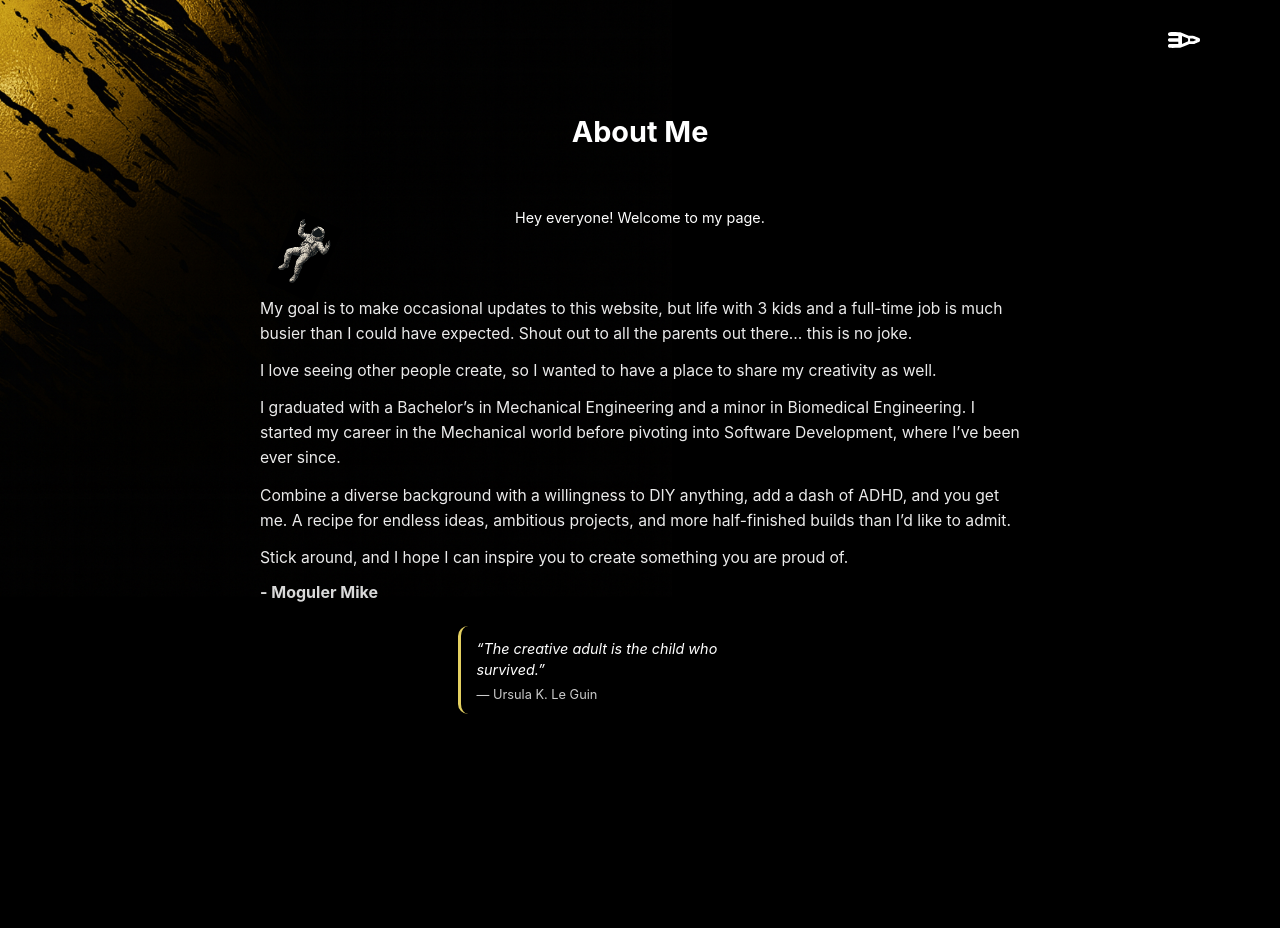
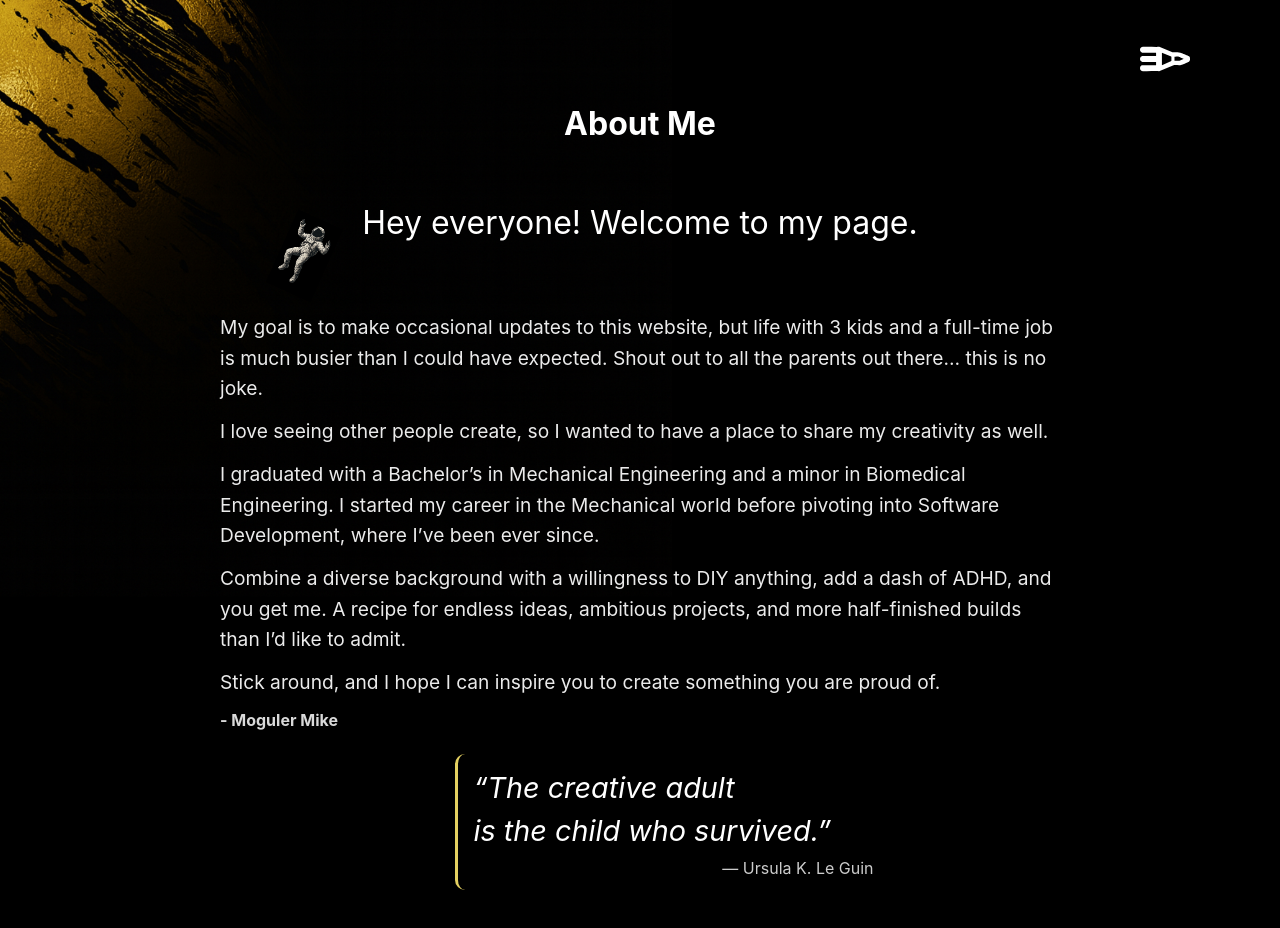
Before and after one commit to mogulermike/ProjectHailMary, a React (Vite) app: page /aboutme in a window 1280 px wide. Shown: the top 928 px of the page. Before the commit the page ends 800 px from the top, so only its background shows below. Built offline with nearby package versions, Linux system fonts and the light colour scheme.

Commit message:
css tweaks

```diff
--- a/src/index.css
+++ b/src/index.css
@@ -29,7 +29,7 @@ body {
 }
 
 .countdown-text {
-  font-size: clamp(3.5rem, 9vw, 5.5rem);
+  font-size: clamp(3.5rem, 9vw, 6.5rem);
   font-weight: 600;
   letter-spacing: 0.08em;
   text-transform: none;
@@ -46,8 +46,8 @@ body {
 /* Base header for all screens */
 .app-header {
   position: fixed;
-  top: 24px;
-  right: 80px;
+  top: 34px;
+  right: 90px;
   z-index: 1100;
 }
 
@@ -64,8 +64,8 @@ body {
 
 /* Base icon: white */
 .app-header-icon img {
-  width: 32px;
-  height: 32px;
+  width: 50px;
+  height: 50px;
   display: block;
   filter: brightness(0) invert(1);
   transition: filter 0.15s ease;
@@ -82,7 +82,7 @@ body {
 .nav-panel {
   position: absolute;
   top: 100%;
-  right: -50px;
+  right: -38px;
   margin-top: 8px;
 
   background: #fde76c;
--- a/src/pages/AboutPage.jsx
+++ b/src/pages/AboutPage.jsx
@@ -13,7 +13,7 @@ const AboutPageWrapper = styled.main`
 `;
 
 const AboutCard = styled.section`
-  max-width: 760px;
+  max-width: 840px;
   width: 100%;
   color: white;
   text-align: left;
@@ -33,7 +33,7 @@ const AboutCard = styled.section`
 
 const Greeting = styled.p`
   margin: 0 0 4px;
-  font-size: 0.9rem;
+  font-size: 2rem;
   display: flex;
   justify-content: center;
   width: 100%;
@@ -42,7 +42,7 @@ const Greeting = styled.p`
 
 const AboutTitle = styled.h1`
   margin: 0;
-  font-size: 1.8rem;
+  font-size: 2rem;
   font-weight: 700;
   display: flex;
   justify-content: center;
@@ -58,7 +58,7 @@ const Handle = styled.p`
 
 const Paragraph = styled.p`
   margin: 0 0 12px;
-  font-size: 0.98rem;
+  font-size: 1.2rem;
   line-height: 1.6;
   opacity: 0.92;
 `;
@@ -66,26 +66,27 @@ const Paragraph = styled.p`
 const QuoteBlock = styled.figure`
   margin: 24px auto 0;
   padding: 12px 16px;
-  max-width: 300px;
+  max-width: 400px;
   border-left: 3px solid rgba(253, 231, 108, 0.9);
   background: rgba(0, 0, 0, 0.35);
   border-radius: 10px;
   text-align: left;
 
   /* Shift it 15px left relative to its centered position */
-  transform: translateX(-15px);
+  transform: translateX(32px);
 `;
 
 const QuoteText = styled.blockquote`
   margin: 0 0 6px;
-  font-size: 0.9rem;
+  font-size: 1.8rem;
   line-height: 1.5;
   font-style: italic;
 `;
 
 const QuoteAuthor = styled.figcaption`
-  font-size: 0.8rem;
+  font-size: 1rem;
   opacity: 0.8;
+  text-align: right;
 `;
 
 export default function AboutPage() {
@@ -128,7 +129,11 @@ export default function AboutPage() {
         </Handle>
 
         <QuoteBlock>
-          <QuoteText>“The creative adult is the child who survived.”</QuoteText>
+          <QuoteText>
+            “The creative adult
+            <br />
+            is the child who survived.”
+          </QuoteText>
           <QuoteAuthor>― Ursula K. Le Guin</QuoteAuthor>
         </QuoteBlock>
       </AboutCard>
```
